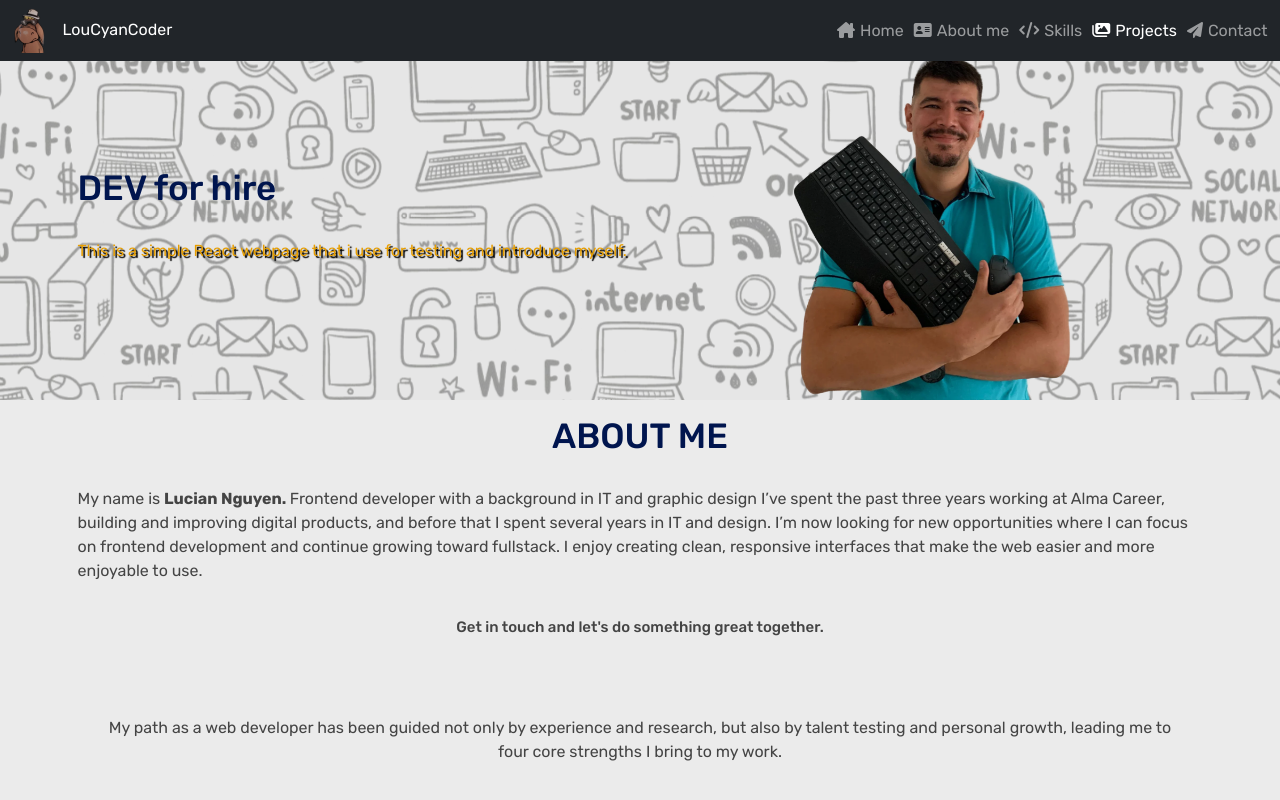
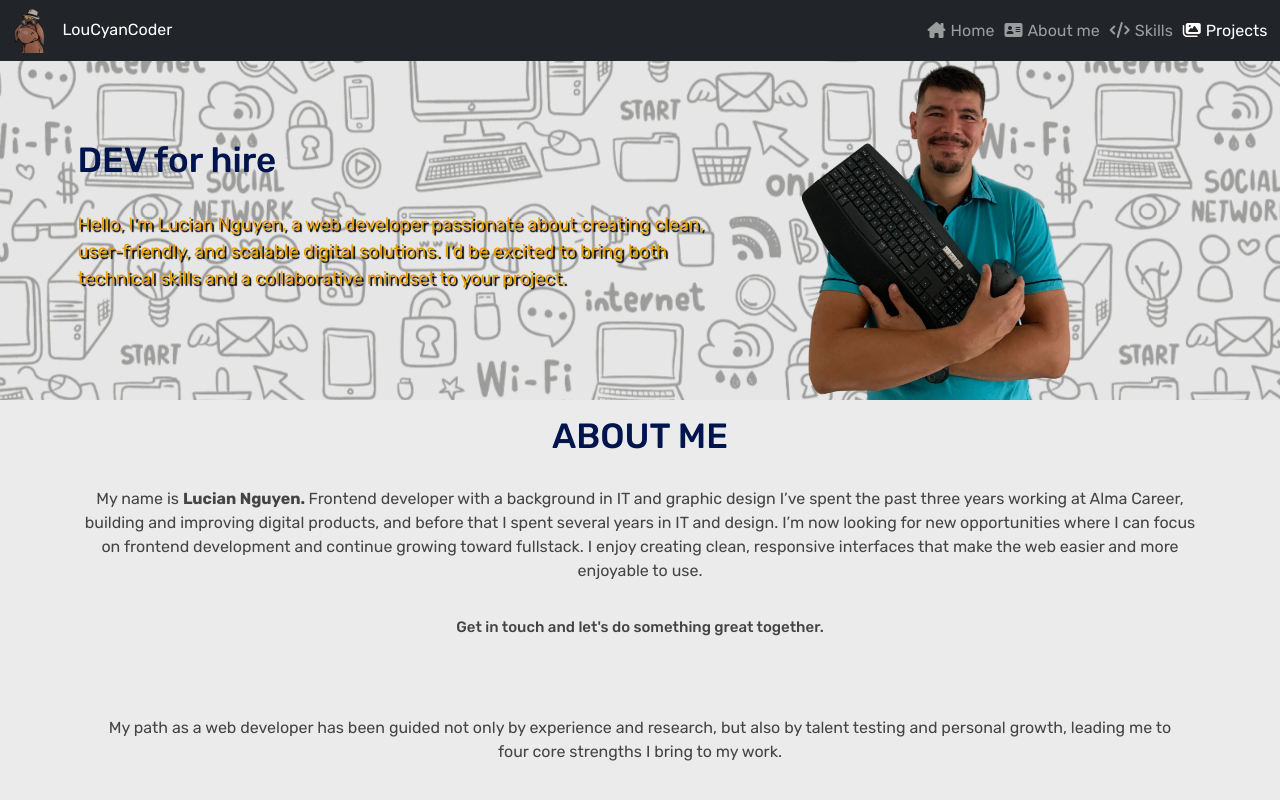
Before and after one commit to LouCyanCoder/introduction-page, a React (Create React App) app: page / in a window 1280 px wide. Shown: the top 800 px of the page. Built offline with nearby package versions, Linux system fonts and the light colour scheme.

Commit message:
fixes to timeline and hero

```diff
--- a/public/index.html
+++ b/public/index.html
@@ -2,6 +2,18 @@
 <html lang="en">
 	<head>
 		<meta charset="utf-8" />
+		<meta name="msapplication-TileColor" content="#ffffff" />
+		<meta
+			name="msapplication-TileImage"
+			content="favicons/ms-icon-144x144.png"
+		/>
+		<meta name="theme-color" content="#ffffff" />
+		<meta name="viewport" content="width=device-width, initial-scale=1" />
+		<meta name="theme-color" content="#000000" />
+		<meta
+			name="description"
+			content="Hello, I’m Lucian Nguyen, a web developer passionate about creating clean, user-friendly, and scalable digital solutions. I’d be excited to bring both technical skills and a collaborative mindset to your project."
+		/>
 		<link
 			rel="apple-touch-icon"
 			sizes="60x60"
@@ -71,19 +83,6 @@
 			sizes="16x16"
 			href="%PUBLIC_URL%/favicons/favicon-16x16.png"
 		/>
-
-		<meta name="msapplication-TileColor" content="#ffffff" />
-		<meta
-			name="msapplication-TileImage"
-			content="favicons/ms-icon-144x144.png"
-		/>
-		<meta name="theme-color" content="#ffffff" />
-		<meta name="viewport" content="width=device-width, initial-scale=1" />
-		<meta name="theme-color" content="#000000" />
-		<meta
-			name="description"
-			content="Hello my name is Lucian Nguyen, I am a web developer and I might find myself as a part of your project."
-		/>
 		<link rel="manifest" href="%PUBLIC_URL%/favicons/manifest.json" />
 		<link
 			rel="stylesheet"
@@ -108,29 +107,10 @@
 			src="https://cdnjs.cloudflare.com/ajax/libs/mdb-ui-kit/4.0.0/mdb.min.js"
 		></script>
 
-		<!--
-      Notice the use of %PUBLIC_URL% in the tags above.
-      It will be replaced with the URL of the `public` folder during the build.
-      Only files inside the `public` folder can be referenced from the HTML.
-
-      Unlike "/favicon.ico" or "favicon.ico", "%PUBLIC_URL%/favicon.ico" will
-      work correctly both with client-side routing and a non-root public URL.
-      Learn how to configure a non-root public URL by running `npm run build`.
-    -->
-		<title>LouCyanCoder</title>
+		<title>LouCyanCoder - Web Developer at your service</title>
 	</head>
 	<body data-bs-spy="scroll" data-bs-target="#navbarNav" data-bs-offset="0">
 		<noscript>You need to enable JavaScript to run this app.</noscript>
 		<div id="root"></div>
-		<!--
-      This HTML file is a template.
-      If you open it directly in the browser, you will see an empty page.
-
-      You can add webfonts, meta tags, or analytics to this file.
-      The build step will place the bundled scripts into the <body> tag.
-
-      To begin the development, run `npm start` or `yarn start`.
-      To create a production bundle, use `npm run build` or `yarn build`.
-    -->
 	</body>
 </html>
--- a/src/App.jsx
+++ b/src/App.jsx
@@ -94,7 +94,7 @@ function App() {
 
 			<Hero
 				title="DEV for hire"
-				promo="This is a simple React webpage that i use for testing and introduce myself."
+				promo="Hello, I’m Lucian Nguyen, a web developer passionate about creating clean, user-friendly, and scalable digital solutions. I’d be excited to bring both technical skills and a collaborative mindset to your project."
 			/>
 
 			<AboutSection />
@@ -113,9 +113,6 @@ function App() {
 			{/* <PortfolioSection /> */}
 
 			<PortfolioReel />
-
-			{/* <ContactForm /> */}
-
 			<Footer />
 		</div>
 	);
--- a/src/Components/Navigation.jsx
+++ b/src/Components/Navigation.jsx
@@ -21,11 +21,6 @@ const Navigation = () => {
 			href: "#portfolio",
 			icon: "fa-images",
 			label: "Projects",
-		},
-		{
-			href: "#contact",
-			icon: "fa-paper-plane",
-			label: "Contact",
 		},
 	];
 
--- a/src/scss/_about.scss
+++ b/src/scss/_about.scss
@@ -44,6 +44,7 @@
 		flex-direction: column;
 		align-items: center;
 		margin: auto;
+		text-align: center;
 	}
 
 	&__underline {
--- a/src/scss/_hero.scss
+++ b/src/scss/_hero.scss
@@ -18,7 +18,7 @@
 
 	@include mq(768px) {
 		justify-content: flex-start;
-		min-height: 35rem;
+		min-height: 40rem;
 	}
 
 	&:after {
@@ -39,7 +39,7 @@
 
 .hero__img {
 	position: absolute;
-	max-height: 90%;
+	max-height: 35rem;
 	height: 100%;
 	width: auto;
 	bottom: 0;
@@ -50,8 +50,8 @@
 
 	@include mq(768px) {
 		width: 80%;
-		right: 10%;
-		max-height: 20rem;
+		right: 0;
+		max-height: 17rem;
 	}
 }
 
@@ -69,11 +69,16 @@
 	text-align: left;
 	margin-top: ($gap * 2);
 	color: $color-secondary;
-	font-size: 1.6rem;
+	font-size: 1.8rem;
 	text-shadow: $color-black 2px 2px 1px;
+	max-width: 65rem;
 
 	&:last-child {
 		margin-bottom: 0;
+	}
+
+	@include mq(768px) {
+		font-size: 1.6rem;
 	}
 }
 
--- a/src/scss/_timeline.scss
+++ b/src/scss/_timeline.scss
@@ -55,7 +55,7 @@ $timeline-year-vertical-spacing: (
 
 				&:before {
 					bottom: calc(100% - $timeline-year-vertical-spacing);
-					top: auto;
+					// top: auto;
 				}
 			}
 		}
@@ -97,7 +97,7 @@ $timeline-year-vertical-spacing: (
 		.timeline__grid--center {
 			&:before {
 				bottom: calc(100% - $timeline-year-vertical-spacing);
-				top: auto;
+				// top: auto;
 
 				@media (min-width: $bp-lg) {
 					bottom: 50%;
@@ -172,7 +172,7 @@ $timeline-year-vertical-spacing: (
 	display: flex;
 	flex-direction: column;
 	order: 2;
-	padding: ($gap) ($gap) ($gap) ($gap * 3 );
+	padding: ($gap) ($gap) ($gap) ($gap * 3);
 	width: calc(100% - ($gap * 2));
 
 	@media (min-width: $bp-lg) {
```
Also changed, not shown: 4 other files (tests, documents, lock files or other folders).
